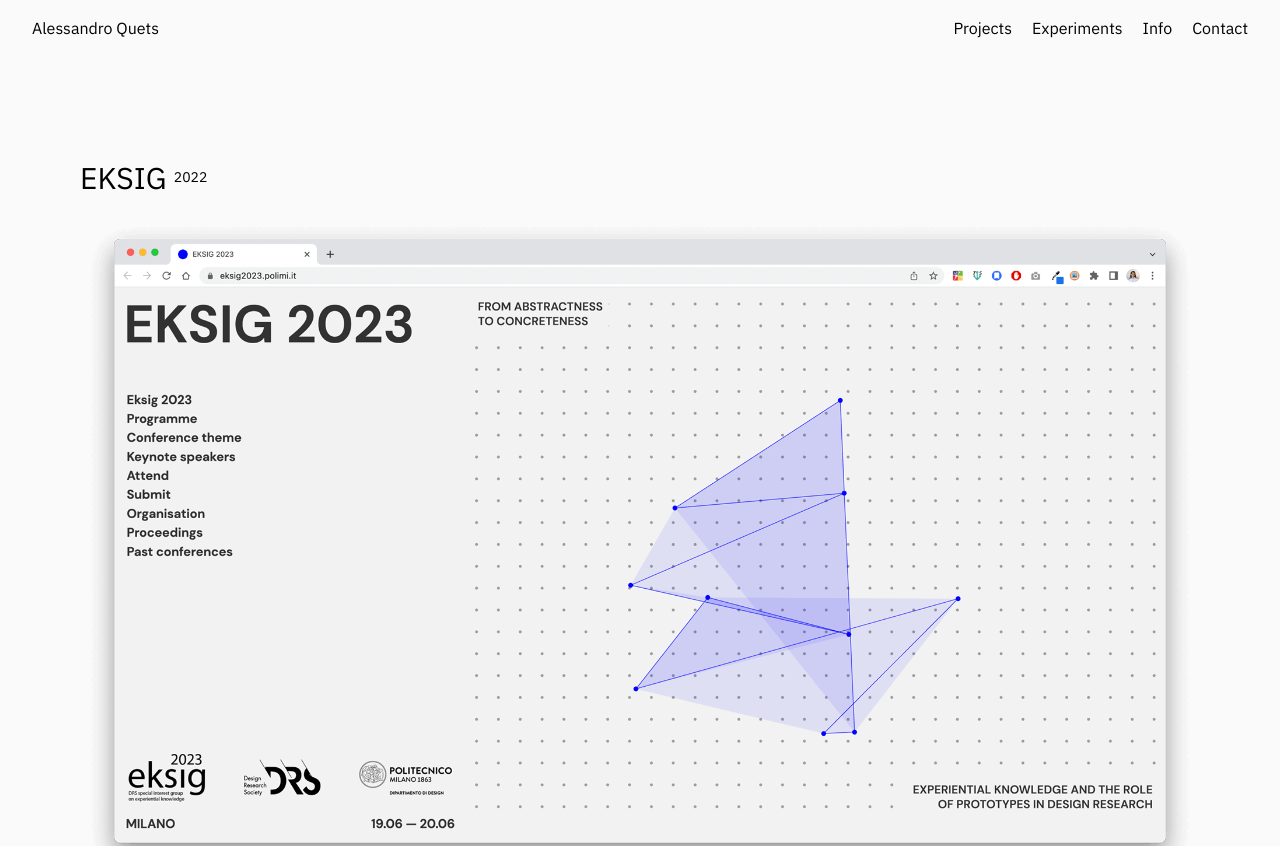
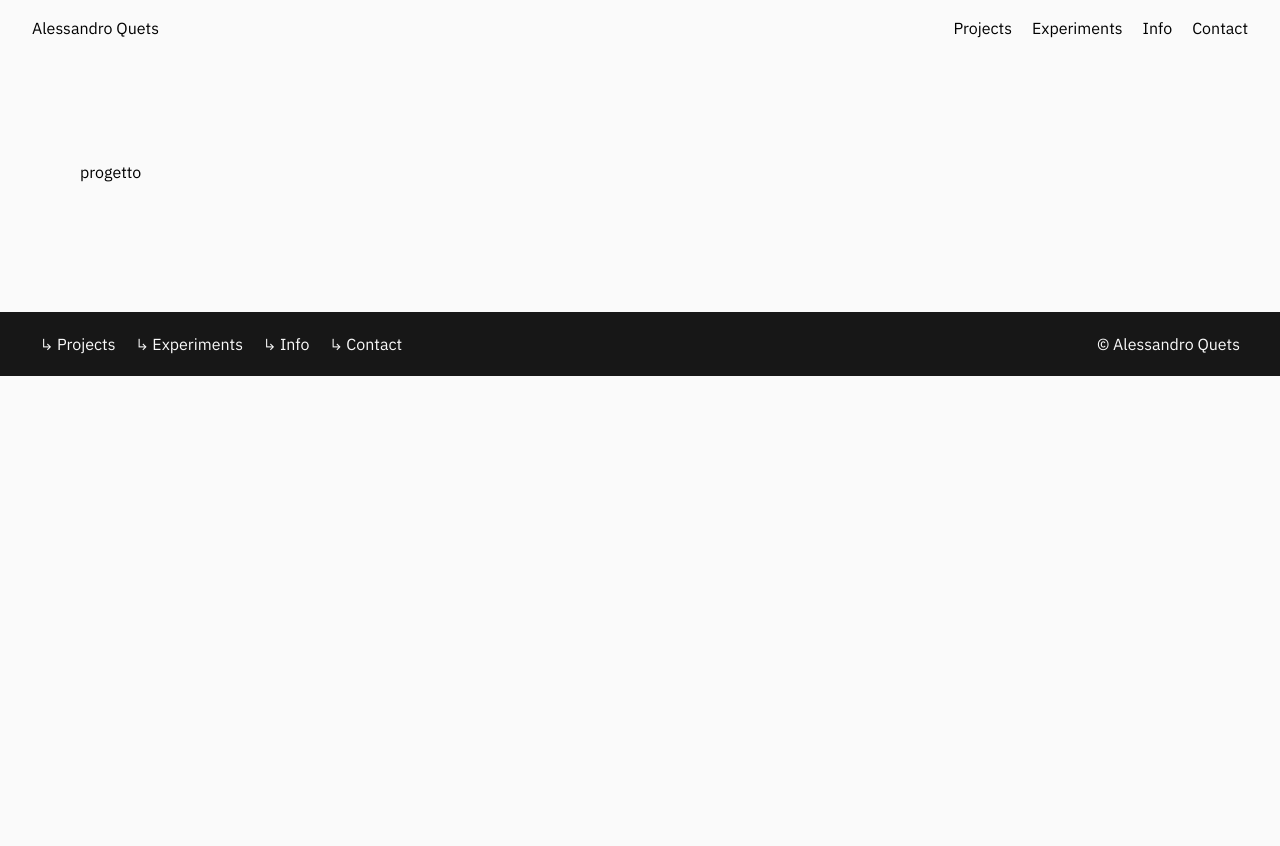
Before and after one commit to Aquets/personal-website, a Next.js app: page /projects/EKSIG in a window 1280 px wide. Shown: the top 846 px of the page. After the commit the page ends 800 px from the top, so only its background shows below. Built offline with nearby package versions, Linux system fonts and the light colour scheme; what tailwindcss-animated would draw is missing.

Commit message:
Update ProjectPresentation.tsx

```diff
--- a/app/components/ProjectPresentation.tsx
+++ b/app/components/ProjectPresentation.tsx
@@ -9,7 +9,7 @@
 import projects from "../projects.json";
 
 const ProjectPresentation = () => {
-  const lastSegmentOfUrl = usePathname()
+  /*  const lastSegmentOfUrl = usePathname()
     .substring(usePathname().lastIndexOf("/") + 1)
     .replace(".html", "");
   var project: any = projects.find((i: any) => i.id === lastSegmentOfUrl);
@@ -134,7 +134,8 @@
         </div>
       </div>
     </>
-  );
+  ); */
+  return <>progetto</>;
 };
 
 export default ProjectPresentation;
```
